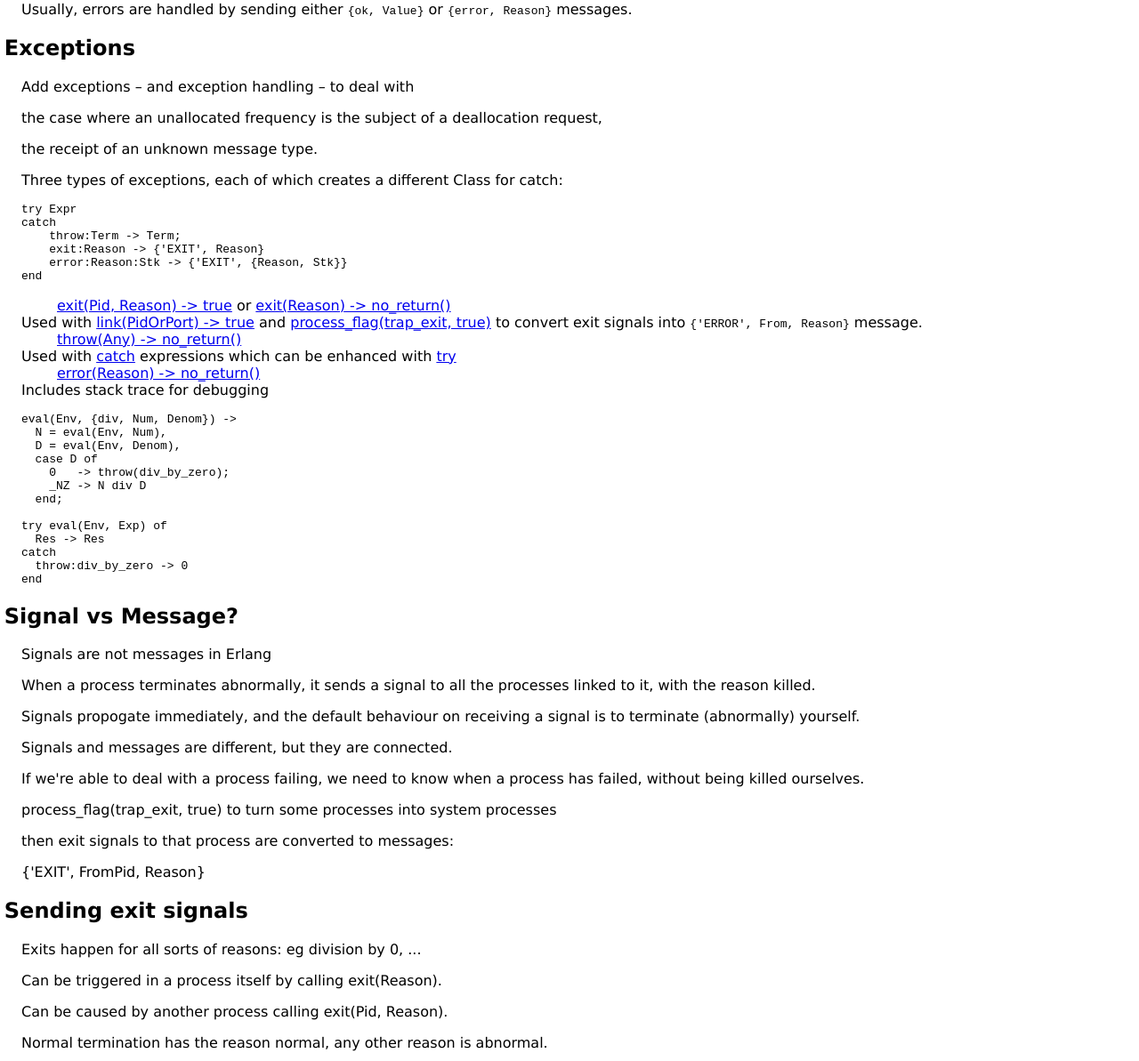
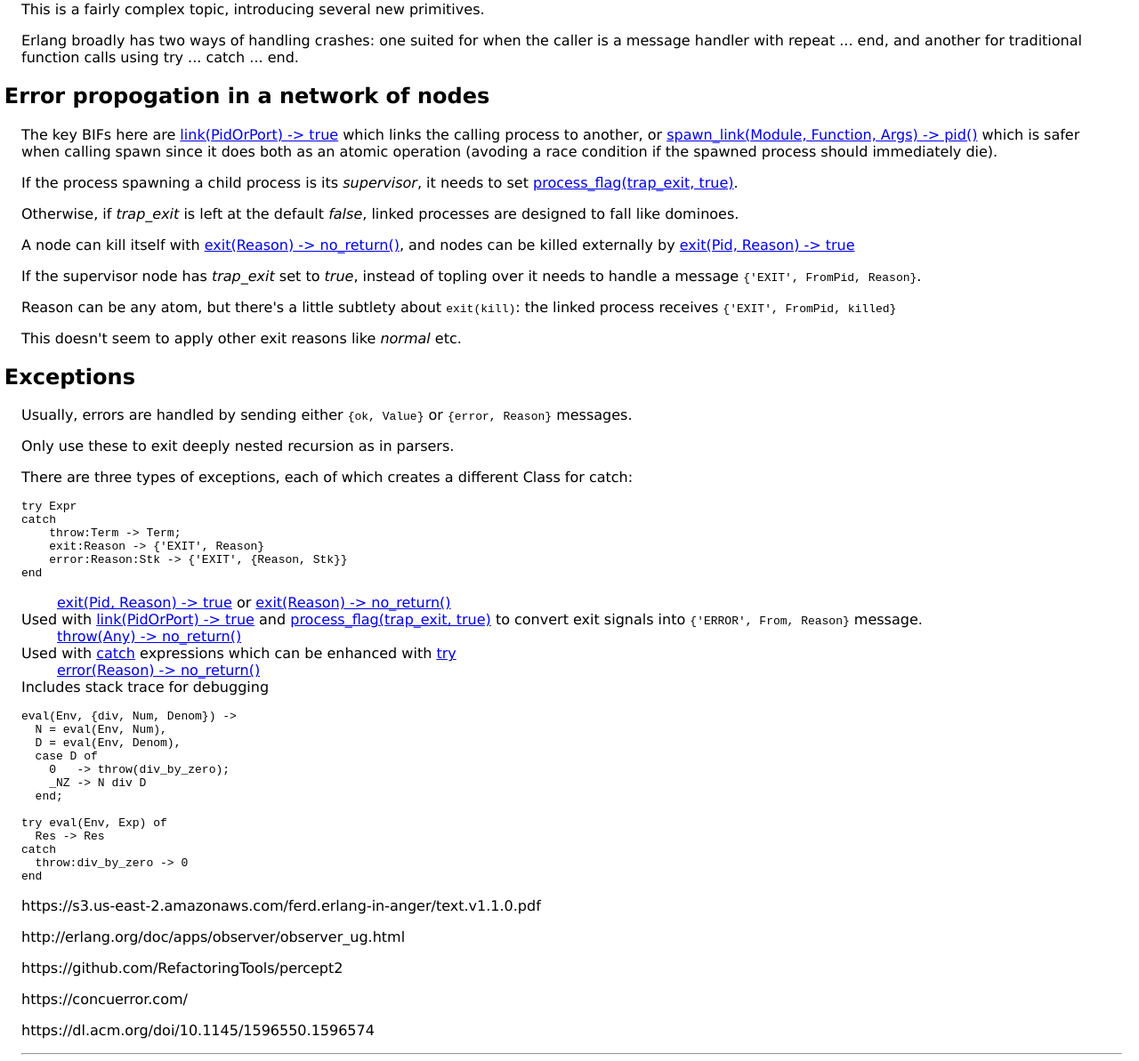
Before and after one commit to roblaing/erlang_mooc, a plain HTML site: page doc/overview-summary.html in a window 1280 px wide. Shown: the part 950-2143 px from the top of the page at 89% size. Drawn offline with Linux system fonts and the light colour scheme.

Commit message:
Documentation edited

```diff
--- a/doc/overview-summary.html
+++ b/doc/overview-summary.html
@@ -60,18 +60,42 @@ so care needs to be taken to avoid waiting at the mailbox for a response that wi
 
 <h1><a href="https://erlang.org/doc/reference_manual/errors.html">Error Handling</a></h1>
 
-<p>Usually, errors are handled by sending either <code>{ok, Value}</code> or <code>{error, Reason}</code> messages.</p>
+<p>This is a fairly complex topic, introducing several new primitives.</p>
+
+<p>Erlang broadly has two ways of handling crashes: one suited for when the caller is a message handler with repeat ... end,
+and another for traditional function calls using try ... catch ... end.</p>
+
+<h2>Error propogation in a network of nodes</h2>
+
+<p>The key BIFs here are <a href="https://erlang.org/doc/man/erlang.html#link-1">link(PidOrPort) -&gt; true</a> which links the
+calling process to another, or
+<a href="https://erlang.org/doc/man/erlang.html#spawn_link-3">spawn_link(Module, Function, Args) -&gt; pid()</a>
+which is safer when calling spawn since it does both as an atomic operation (avoding a race condition if the spawned process should
+immediately die).</p>
+
+<p>If the process spawning a child process is its <em>supervisor</em>, it needs to set
+<a href="https://erlang.org/doc/man/erlang.html#process_flag-2">process_flag(trap_exit, true)</a>.</p>
+
+<p>Otherwise, if <em>trap_exit</em> is left at the default <em>false</em>, linked processes are designed to fall like dominoes.</p>
+
+<p>A node can kill itself with <a href="https://erlang.org/doc/man/erlang.html#exit-1">exit(Reason) -&gt; no_return()</a>, and nodes
+can be killed externally by <a href="https://erlang.org/doc/man/erlang.html#exit-2">exit(Pid, Reason) -&gt; true</a></p>
+
+<p>If the supervisor node has <em>trap_exit</em> set to <em>true</em>, instead of topling over it needs to handle a message
+<code>{'EXIT', FromPid, Reason}</code>.</p>
+
+<p>Reason can be any atom, but there's a little subtlety about <code>exit(kill)</code>: the linked process receives
+<code>{'EXIT', FromPid, killed}</code></p>
+
+<p>This doesn't seem to apply other exit reasons like <em>normal</em> etc.</p>
 
 <h2>Exceptions</h2>
 
-<p>Add exceptions – and exception handling – to deal with</p>
+<p>Usually, errors are handled by sending either <code>{ok, Value}</code> or <code>{error, Reason}</code> messages.</p>
 
-    <p>the case where an unallocated frequency is the subject of a deallocation request,</p>
+<p>Only use these to exit deeply nested recursion as in parsers.</p>
 
-    <p>the receipt of an unknown message type.</p>
-
-
-<p>Three types of exceptions, each of which creates a different Class for catch:</p>
+<p>There are three types of exceptions, each of which creates a different Class for catch:</p>
 
 <p><code><pre>
 try Expr
@@ -114,68 +138,17 @@ catch
 end
 </pre></code></p>
 
-<h2>Signal vs Message?</h2>
 
-<p>Signals are not messages in Erlang</p>
-
-<p>When a process terminates abnormally, it sends a signal to all the processes linked to it, with the reason killed.</p>
-
-<p>Signals propogate immediately, and the default behaviour on receiving a signal is to terminate (abnormally) yourself.</p>
-
-<p>Signals and messages are different, but they are connected.</p>
-
-<p>If we're able to deal with a process failing, we need to know when a process has failed, without being killed ourselves.</p>
-
-<p>process_flag(trap_exit, true) to turn some processes into system processes</p>
-
-<p>then exit signals to that process are converted to messages:</p>
-
-<p>{'EXIT', FromPid, Reason}</p>
-
-<h2>Sending exit signals</h2>
-
-<p>Exits happen for all sorts of reasons: eg division by 0, ...</p>
-
-<p>Can be triggered in a process itself by calling exit(Reason).</p>
-
-<p>Can be caused by another process calling exit(Pid, Reason).</p>
-
-<p>Normal termination has the reason normal, any other reason is abnormal.</p>
-
-<p>Dealing with abnormal termination</p>
-
-<p>When a process terminates abnormally, it sends a signal to all the processes linked to it.</p>
-
-<h2>Supervisors</h2>
-
-<p>Supervisors <em>spawn</em> workers.</p>
+<p>https://s3.us-east-2.amazonaws.com/ferd.erlang-in-anger/text.v1.1.0.pdf</p>
 
 
-<h1>Websocket</h1>
+<p>http://erlang.org/doc/apps/observer/observer_ug.html</p>
 
-<p>Does trapping apply to websocket?</p>
+<p>https://github.com/RefactoringTools/percept2</p>
 
+<p>https://concuerror.com/</p>
 
-<p>Principle of remote error handling.</p>
-
-<p>Need at least two computers.</p>
-
-<p>Same mechanism for N computers.</p>
-
-<h1>Linking processes</h1>
-
-<p>Call <code>link(Pid)</code> in one process to lin to the process Pid.</p>
-
-<p>If on process fails, linked processes fail too and processes linked to those will also fail.</p>
-
-
-<p>spawn_link</p>
-
-<p>Need just two primitives</p>
-
-<p>link(A, B)</p>
-
-<p>https://s3.us-east-2.amazonaws.com/ferd.erlang-in-anger/text.v1.1.0.pdf</p>
+<p>https://dl.acm.org/doi/10.1145/1596550.1596574</p>
 
 
 
```
Also changed, not shown: doc/frequency.html (+21 -3 lines), 2 other files.
